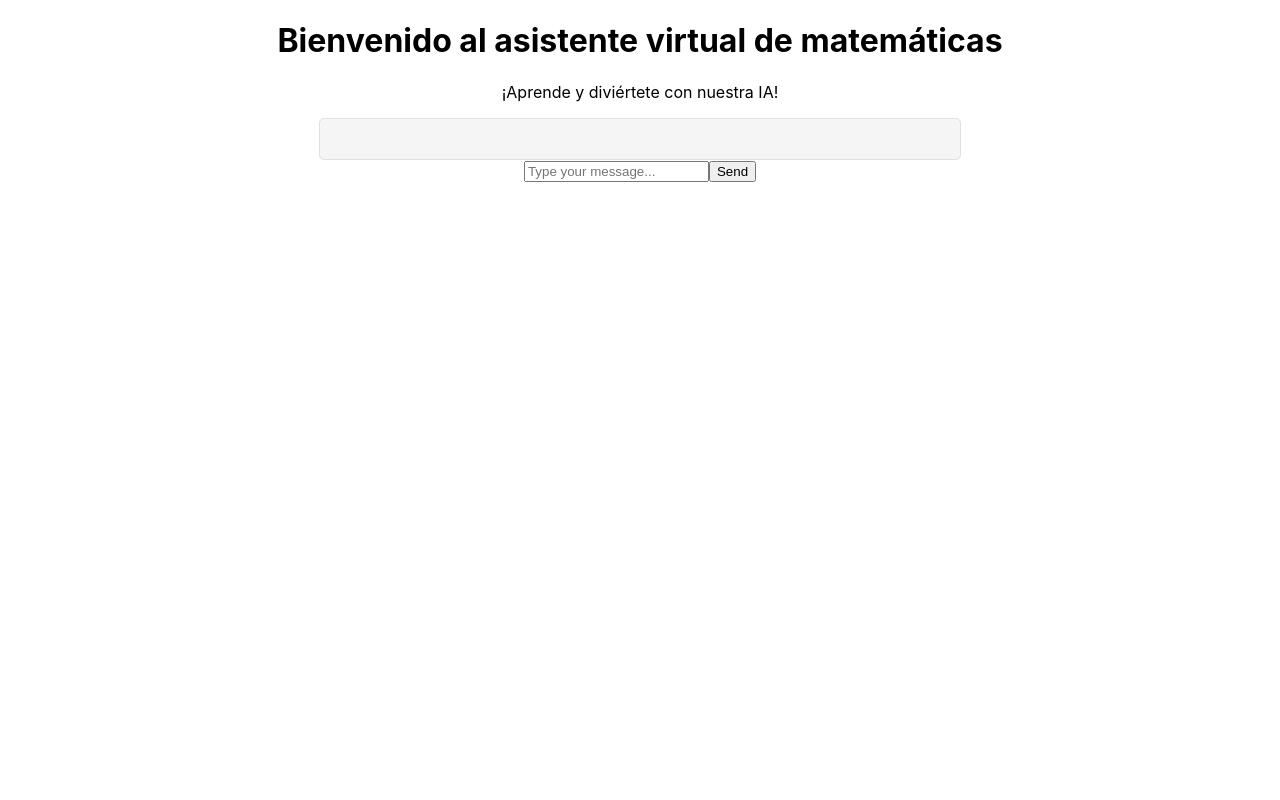
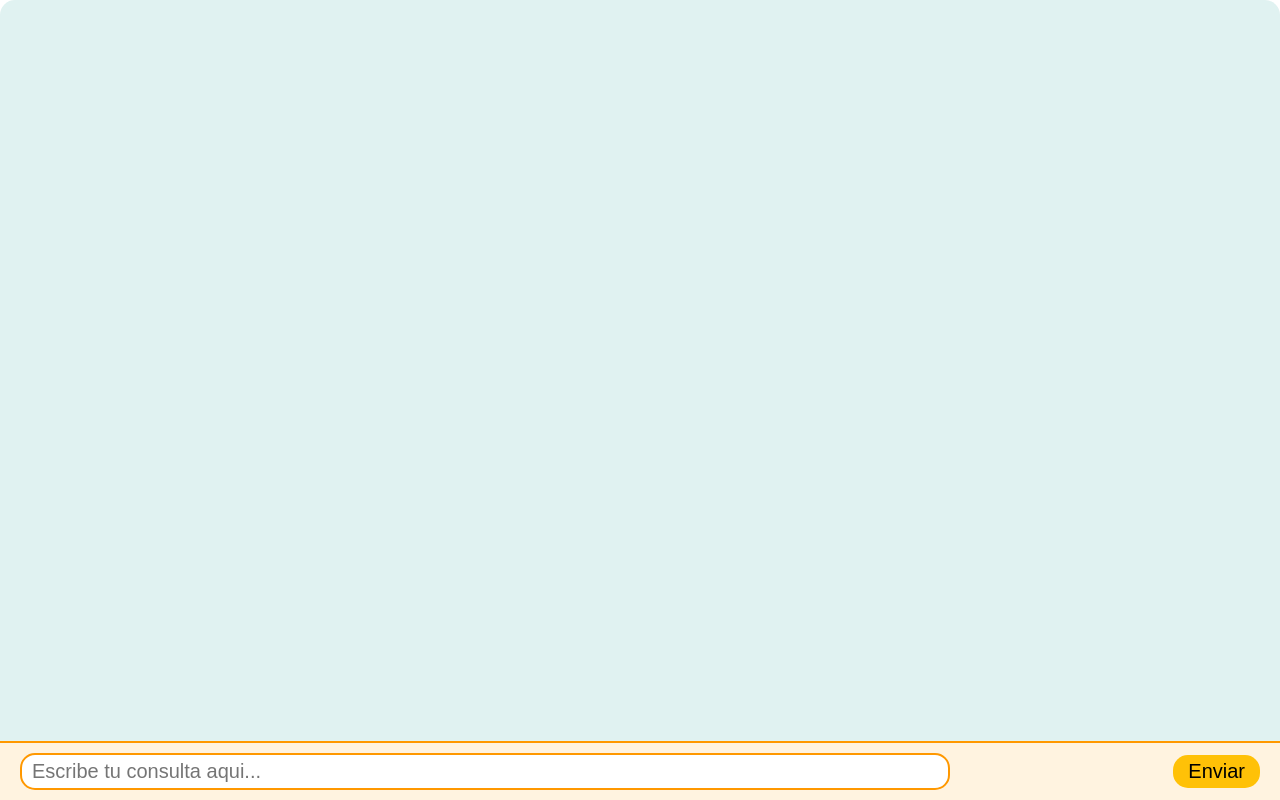
Before and after one commit to Azgaf012/edu-math-assistent-fronted, a React (Create React App) app: page / in a window 1280 px wide. Built offline with nearby package versions, Linux system fonts and the light colour scheme.

Commit message:
refactor sumas llevando

```diff
--- a/src/app/components/Chat/AnimatedResponse/SumaLlevando/index.js
+++ b/src/app/components/Chat/AnimatedResponse/SumaLlevando/index.js
@@ -5,6 +5,7 @@ import './styles.css';
 const SumaLlevando = ({ content, data }) => {
     const [animationStep, setAnimationStep] = useState(0);
     const [carry, setCarry] = useState([]);
+    const [showExample, setShowExample] = useState(false);
 
     useEffect(() => {
       if (animationStep < data.numbers[0].toString().length) {
@@ -34,6 +35,14 @@ const SumaLlevando = ({ content, data }) => {
     });
 
     return (
+      <div className="animated-sum-container">
+        <div className="explanation-section">
+              <div
+                  className="explanation-text"
+                  dangerouslySetInnerHTML={{ __html: content }}
+              />
+              <button onClick={() => setShowExample(true)}>Ver Ejemplo</button>
+          </div>
         <div className="animated-sum">
             {Array(3 - data.carry_digits.length).fill().map((_, index) => <div key={'empty3-' + index} className="empty"></div>)}
             {data.carry_digits.map((digit, index) => (
@@ -62,6 +71,7 @@ const SumaLlevando = ({ content, data }) => {
             ))}
 
         </div>
+      </div>
     );
 
 
--- a/src/app/components/Chat/AnimatedResponse/SumaLlevando/styles.css
+++ b/src/app/components/Chat/AnimatedResponse/SumaLlevando/styles.css
@@ -37,3 +37,30 @@
     border: none !important;
     box-shadow: none !important;
 }
+
+.animated-sum-container {
+    display: flex;
+    flex-direction: column;
+    align-items: center;
+}
+
+.explanation-section {
+    display: flex;
+    flex-direction: column;
+    align-items: center;
+    margin-bottom: 20px;
+}
+
+button {
+    padding: 10px 20px;
+    font-size: 18px;
+    background-color: #87CEEB;
+    border: none;
+    border-radius: 10px;
+    cursor: pointer;
+    transition: background-color 0.3s;
+}
+
+button:hover {
+    background-color: #1E90FF;
+}
--- /dev/null
+++ b/src/app/components/Chat/ChatInput.css
@@ -0,0 +1,32 @@
+/* ChatInput.css */
+.chat-input {
+  position: fixed;
+  bottom: 0;
+  left: 0; /* Asegúrate de que comience desde el lado izquierdo de la pantalla */
+  width: 100%;
+  background-color: #FFF3E0;
+  padding: 10px 20px;
+  border-top: 2px solid #FF9800;
+  display: flex;
+  justify-content: space-between;
+  align-items: center;
+  box-sizing: border-box; /* Esto hará que el padding y el border se incluyan en el ancho total */
+}
+
+input {
+  font-size: 20px;
+  padding: 5px 10px;
+  border: 2px solid #FF9800;
+  border-radius: 15px;
+  width: 75%;
+  box-sizing: border-box; /* Esto hará que el padding y el border se incluyan en el ancho total */
+}
+
+button {
+  font-size: 20px;
+  padding: 5px 15px;
+  background-color: #FFC107;
+  border: none;
+  border-radius: 15px;
+  box-sizing: border-box; /* Esto hará que el padding y el border se incluyan en el ancho total */
+}
--- a/src/app/components/Chat/ChatInput.js
+++ b/src/app/components/Chat/ChatInput.js
@@ -1,6 +1,7 @@
 import React, { useState } from 'react';
 import Button from '../common/Button';
 import { useChat } from '../../contexts/ChatContext';
+import './ChatInput.css'
 
 const ChatInput = ({ onSubmit }) => {
   const [message, setMessage] = useState('');
@@ -19,9 +20,9 @@ const ChatInput = ({ onSubmit }) => {
         type="text"
         value={message}
         onChange={(e) => setMessage(e.target.value)}
-        placeholder="Type your message..."
+        placeholder="Escribe tu consulta aqui..."
       />
-      <Button label="Send" onClick={handleSubmit} />
+      <Button label="Enviar" onClick={handleSubmit} />
     </div>
   );
 };
--- a/src/app/components/Chat/ChatWindow.css
+++ b/src/app/components/Chat/ChatWindow.css
@@ -1,19 +1,41 @@
 .chat-window {
-  width: 80%;
-  max-width: 600px;
+  background-color: #E0F2F1;  /* Color de fondo claro */
+  padding: 20px;
+  border-radius: 15px;
+  max-width: 100%;
+  height: 80vh;  /* Ocupa el 80% de la altura de la pantalla */
+  overflow-y: auto;  /* Habilita el desplazamiento cuando hay muchos mensajes */
   margin: 0 auto;
+  margin-bottom: 10px;  /* Espacio en la parte inferior */
+  height: calc(100vh - 60px); /* Suponiendo que ChatInput tiene una altura de 60px */
+  overflow-y: auto; /* Para permitir desplazamiento si el contenido es muy largo */
   padding: 20px;
-  border: 1px solid #e0e0e0;
-  border-radius: 5px;
-  overflow-y: auto;
-  background-color: #f5f5f5;
-  font-family: Arial, sans-serif;
 }
 
-.chat-window div {
-  margin-bottom: 15px;
+.message {
+  padding: 10px 15px;
+  margin: 10px 0;
+  border-radius: 20px;
+  max-width: 70%;
+  background-color: #FFEB3B;  /* Color amarillo */
+  border: 2px dashed #FFC107;  /* Borde punteado */
+  font-family: 'Comic Sans MS', sans-serif;  /* Una fuente amigable */
+}
+
+/* Estilo de los mensajes del niño */
+.message.user {
+  background-color: #B2FF59; /* Color verde claro */
+  margin: 10px 0 10px 50%; /* Margen para alinear a la izquierda */
   padding: 10px;
-  border-radius: 5px;
-  background-color: #ffffff;
-  box-shadow: 0 2px 5px rgba(0, 0, 0, 0.1);
+  border-radius: 15px;
+  text-align: left;
 }
+
+/* Estilo de las respuestas del asistente */
+.message.assistant {
+  background-color: #FFD180; /* Color naranja claro */
+  margin: 10px 50% 10px 0; /* Margen para alinear a la derecha */
+  padding: 10px;
+  border-radius: 15px;
+  text-align: right;
+}
--- a/src/app/components/Chat/ChatWindow.js
+++ b/src/app/components/Chat/ChatWindow.js
@@ -11,9 +11,9 @@ const ChatWindow = ({ messages = [] }) => {
       {messages.map((message, index) => {
         if (message.content?.response?.type === 'sumaLlevando') {
           console.log(message)
-          return <SumaLlevando key={index} content={message.content.response.content} data={message.content.response.data} />;
+          return <SumaLlevando key={index} className="message assistant" content={message.content.response.content} data={message.content.response.data} />;
         }
-        return <div key={index}>{message.content}</div>;
+        return <div key={index} className="message assistant">{message.content}</div>;
       })}
     </div>
   );
--- a/src/app/pages/HomePage.js
+++ b/src/app/pages/HomePage.js
@@ -6,8 +6,6 @@ import ChatInput from '../components/Chat/ChatInput';
 const HomePage = () => {
   return (
     <div className="home-page">
-      <h1>Bienvenido al asistente virtual de matemáticas</h1>
-      <p>¡Aprende y diviértete con nuestra IA!</p>
       <ChatProvider>
         <ChatBox />
       </ChatProvider>
```
